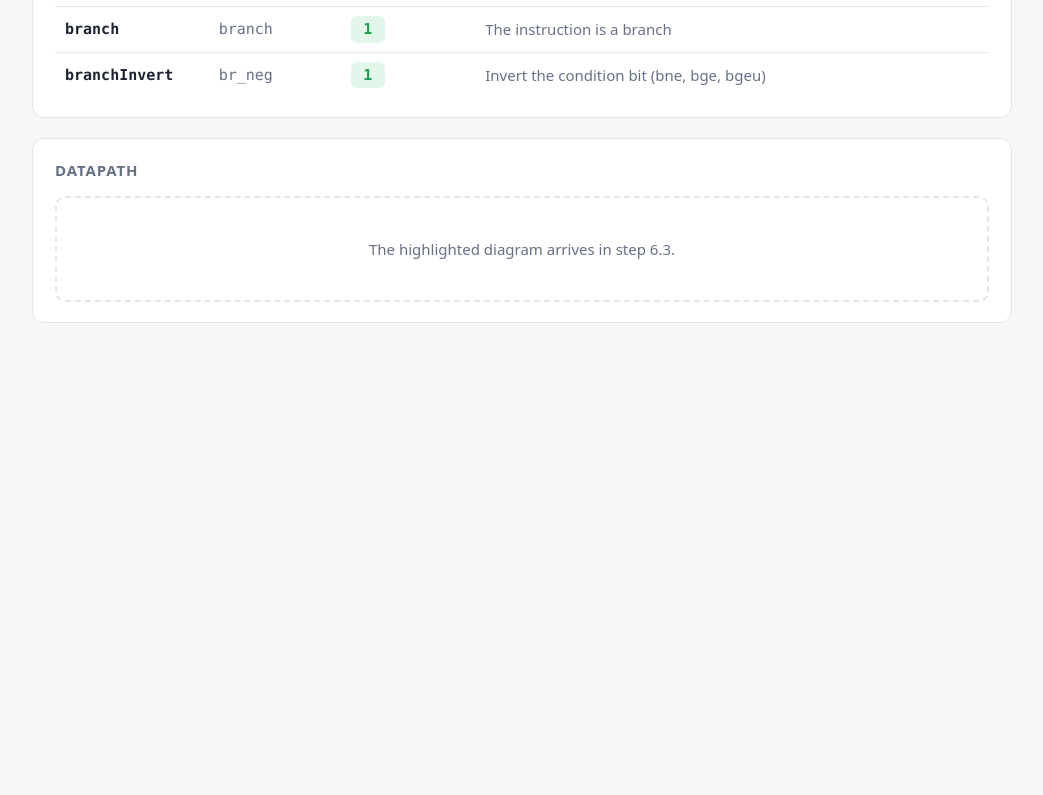
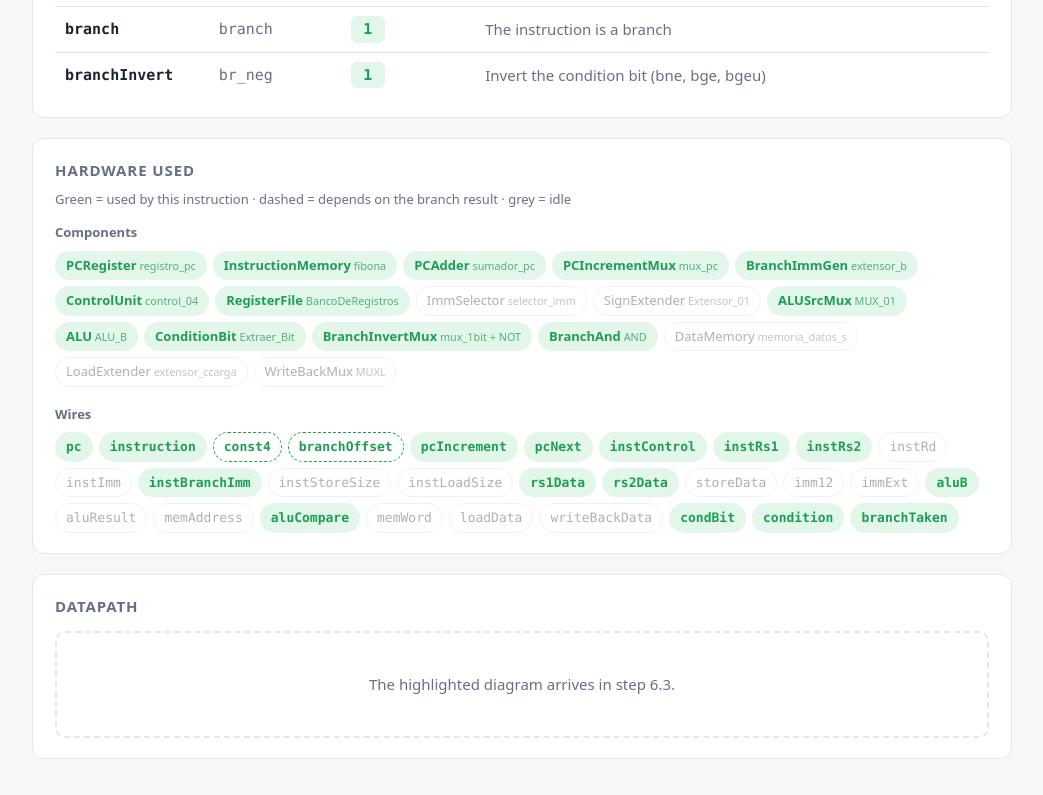
Before and after one commit to IsaacHerrera04/riscv-c-datapath-visualizer, a website: page scripts/preview/datapath.html in a window 1280 px wide. Shown: the part 839-1634 px from the top of the page, without its empty margins (118-1161 px from the left). Before the commit the page ends 1210 px from the top, so only its background shows below. Drawn offline with Linux system fonts and the light colour scheme.

Commit message:
feat(datapath): compute active components and wires per instruction type

```diff
--- a/scripts/preview/datapath.html
+++ b/scripts/preview/datapath.html
@@ -66,6 +66,14 @@
     .value.alu { background: var(--on-bg); color: var(--on); }
     .meaning { color: var(--muted); }
 
+    .chips { display: flex; flex-wrap: wrap; gap: 6px; margin-bottom: 18px; }
+    .chips:last-child { margin-bottom: 0; }
+    .chip { padding: 4px 10px; border-radius: 999px; font-size: 13px; border: 1px solid var(--border); color: var(--muted); opacity: .55; }
+    .chip.on { background: var(--on-bg); color: var(--on); border-color: transparent; opacity: 1; font-weight: 600; }
+    .chip.conditional { border: 1px dashed var(--on); color: var(--on); opacity: 1; font-weight: 600; }
+    .chip small { opacity: .75; font-weight: 400; }
+    .legend { color: var(--muted); font-size: 13px; margin: -6px 0 14px; }
+    h3 { margin: 0 0 8px; font-size: 13px; color: var(--muted); font-weight: 600; }
     .placeholder { color: var(--muted); text-align: center; padding: 40px 0; border: 2px dashed var(--border); border-radius: 10px; }
   </style>
 </head>
@@ -104,6 +112,15 @@
       </table>
     </section>
 
+    <section class="card" id="paths-card" hidden>
+      <h2>Hardware used</h2>
+      <p class="legend">Green = used by this instruction · dashed = depends on the branch result · grey = idle</p>
+      <h3>Components</h3>
+      <div class="chips" id="components"></div>
+      <h3>Wires</h3>
+      <div class="chips mono" id="wires"></div>
+    </section>
+
     <section class="card">
       <h2>Datapath</h2>
       <div class="placeholder">The highlighted diagram arrives in step 6.3.</div>
@@ -116,6 +133,7 @@
     import { decode } from "../../src/decoder/index.js";
     import { INSTRUCTIONS } from "../../src/shared/instructions.js";
     import { controlSignals, aluControlBits, CONTROL_SIGNALS } from "../../src/datapath/control.js";
+    import { activePaths, COMPONENTS, WIRES } from "../../src/datapath/activity.js";
 
     const TYPE_NAMES = { R: "R · register", I: "I · immediate", L: "L · load", S: "S · store", B: "B · branch" };
 
@@ -148,7 +166,7 @@
       const problem = errors[0]?.message ?? (program.length === 0 ? "Write one instruction" : null);
       $("error").hidden = problem === null;
       $("error").textContent = problem ?? "";
-      $("decoded-card").hidden = $("signals-card").hidden = problem !== null;
+      for (const card of ["decoded-card", "signals-card", "paths-card"]) $(card).hidden = problem !== null;
       if (problem !== null) return;
 
       const { word } = program[0];
@@ -160,6 +178,25 @@
 
       const signals = controlSignals(decoded);
       $("signals").replaceChildren(...CONTROL_SIGNALS.map((info) => signalRow(info, signals)));
+
+      const paths = activePaths(decoded);
+      $("components").replaceChildren(...COMPONENTS.map(({ name, vhdlName }) =>
+        chip(name, vhdlName, paths.components.includes(name) ? "on" : "")));
+      $("wires").replaceChildren(...WIRES.map(({ name }) =>
+        chip(name, null, paths.wires.includes(name) ? "on" : paths.conditionalWires.includes(name) ? "conditional" : "")));
+    }
+
+    // "ALU" with its VHDL name in small text; state: "on", "conditional" or "" (idle).
+    function chip(name, vhdlName, state) {
+      const element = document.createElement("span");
+      element.className = `chip ${state}`;
+      element.textContent = name;
+      if (vhdlName) {
+        const small = document.createElement("small");
+        small.textContent = ` ${vhdlName}`;
+        element.append(small);
+      }
+      return element;
     }
 
     // Colors by field: imm[11:0], imm[4:0], ... all share the immediate color.
@@ -202,7 +239,7 @@
       show($("source").value);
     });
 
-    $("examples").value = "bne x5, x6, 8";
+    $("examples").value = new URLSearchParams(location.search).get("i") ?? "bne x5, x6, 8";
     $("source").value = $("examples").value;
     show($("source").value);
   </script>
--- /dev/null
+++ b/src/datapath/activity.js
@@ -0,0 +1,150 @@
+// Which parts of the hardware an instruction uses (static view: nothing is executed).
+//
+//   activePaths(decode(word of "lb x5, 12(x0)"))
+//   → { components: ["PCRegister", ..., "DataMemory", "LoadExtender", "WriteBackMux"],
+//       wires: ["pc", "instruction", ..., "memWord", "loadData", "writeBackData"],
+//       conditionalWires: [] }
+//
+// Like the control unit, this depends only on the instruction TYPE. A branch cannot know whether
+// it is taken without the register values, so its two possible PC increments are "conditional".
+
+import { findByName } from "../shared/instructions.js";
+
+// ---------- the hardware (docs/DESIGN.md section 7) ----------
+
+// The 17 components of the schematic, with their VHDL names.
+export const COMPONENTS = Object.freeze([
+  component("PCRegister", "registro_pc"),
+  component("InstructionMemory", "fibona"),
+  component("PCAdder", "sumador_pc"),
+  component("PCIncrementMux", "mux_pc"),
+  component("BranchImmGen", "extensor_b"),
+  component("ControlUnit", "control_04"),
+  component("RegisterFile", "BancoDeRegistros"),
+  component("ImmSelector", "selector_imm"),
+  component("SignExtender", "Extensor_01"),
+  component("ALUSrcMux", "MUX_01"),
+  component("ALU", "ALU_B"),
+  component("ConditionBit", "Extraer_Bit"),
+  component("BranchInvertMux", "mux_1bit + NOT"),
+  component("BranchAnd", "AND"),
+  component("DataMemory", "memoria_datos_s"),
+  component("LoadExtender", "extensor_ccarga"),
+  component("WriteBackMux", "MUXL"),
+]);
+
+function component(name, vhdlName) {
+  return Object.freeze({ name, vhdlName });
+}
+
+// Data wires: where each one starts and where it ends. A VHDL net that goes to several places
+// is split into one wire per destination, so only the branch that matters lights up
+// (in sw, rs2 goes to memory, not through the ALU mux).
+// from: null = a constant input of the diagram.
+export const WIRES = Object.freeze([
+  // instruction fetch and next PC
+  wire("pc", "BUS3492", "PCRegister", ["InstructionMemory", "PCAdder"]),
+  wire("instruction", "INST", "InstructionMemory", []), // the 32 bits; the fields below fan out
+  wire("const4", "CONST", null, ["PCIncrementMux"]),
+  wire("branchOffset", "BUS1748", "BranchImmGen", ["PCIncrementMux"]),
+  wire("pcIncrement", "BUS1914", "PCIncrementMux", ["PCAdder"]),
+  wire("pcNext", "BUS3424", "PCAdder", ["PCRegister"]),
+
+  // fields of the instruction (slices of INST)
+  wire("instControl", "INST(6:0), INST(14:12), INST(31:25)", "InstructionMemory", ["ControlUnit"]),
+  wire("instRs1", "INST(19:15)", "InstructionMemory", ["RegisterFile"]),
+  wire("instRs2", "INST(24:20)", "InstructionMemory", ["RegisterFile"]),
+  wire("instRd", "INST(11:7)", "InstructionMemory", ["RegisterFile"]),
+  wire("instImm", "INST(31:25), INST(24:20), INST(11:7)", "InstructionMemory", ["ImmSelector"]),
+  wire("instBranchImm", "INST(31:25), INST(11:7)", "InstructionMemory", ["BranchImmGen"]),
+  wire("instStoreSize", "INST(14:12)", "InstructionMemory", ["DataMemory"]),
+  wire("instLoadSize", "INST(14:12)", "InstructionMemory", ["LoadExtender"]),
+
+  // register file, immediate and ALU
+  wire("rs1Data", "BUS72", "RegisterFile", ["ALU"]),
+  wire("rs2Data", "BUS78", "RegisterFile", ["ALUSrcMux"]),
+  wire("storeData", "BUS78 (branch to di)", "RegisterFile", ["DataMemory"]),
+  wire("imm12", "BUS325", "ImmSelector", ["SignExtender"]),
+  wire("immExt", "BUS90", "SignExtender", ["ALUSrcMux"]),
+  wire("aluB", "BUS113", "ALUSrcMux", ["ALU"]),
+  wire("aluResult", "BUS1408", "ALU", ["WriteBackMux"]),
+  wire("memAddress", "BUS1408 (branch to addr)", "ALU", ["DataMemory", "LoadExtender"]),
+  wire("aluCompare", "BUS1408 (branch to Extraer_Bit)", "ALU", ["ConditionBit"]),
+
+  // memory and write back
+  wire("memWord", "BUS146", "DataMemory", ["LoadExtender"]),
+  wire("loadData", "BUS159", "LoadExtender", ["WriteBackMux"]),
+  wire("writeBackData", "BUS137", "WriteBackMux", ["RegisterFile"]),
+
+  // branch decision
+  wire("condBit", "NET1535", "ConditionBit", ["BranchInvertMux"]),
+  wire("condition", "NET1574", "BranchInvertMux", ["BranchAnd"]),
+  wire("branchTaken", "NET1715", "BranchAnd", ["PCIncrementMux"]),
+]);
+
+function wire(name, vhdlName, from, to) {
+  return Object.freeze({ name, vhdlName, from, to: Object.freeze(to) });
+}
+
+// ---------- what each type uses ----------
+
+// Used by every instruction: fetch, PC update and decoding.
+const ALWAYS = {
+  components: ["PCRegister", "InstructionMemory", "PCAdder", "PCIncrementMux", "ControlUnit"],
+  wires: ["pc", "instruction", "pcIncrement", "pcNext", "instControl"],
+};
+
+const BY_TYPE = {
+  // rd = rs1 op rs2
+  R: {
+    components: ["RegisterFile", "ALUSrcMux", "ALU", "WriteBackMux"],
+    wires: ["const4", "instRs1", "instRs2", "instRd", "rs1Data", "rs2Data", "aluB", "aluResult",
+      "writeBackData"],
+  },
+  // rd = rs1 op immediate
+  I: {
+    components: ["RegisterFile", "ImmSelector", "SignExtender", "ALUSrcMux", "ALU", "WriteBackMux"],
+    wires: ["const4", "instRs1", "instRd", "instImm", "rs1Data", "imm12", "immExt", "aluB", "aluResult",
+      "writeBackData"],
+  },
+  // rd = memory[rs1 + immediate]: the ALU computes the address, the value comes from memory
+  L: {
+    components: ["RegisterFile", "ImmSelector", "SignExtender", "ALUSrcMux", "ALU", "DataMemory",
+      "LoadExtender", "WriteBackMux"],
+    wires: ["const4", "instRs1", "instRd", "instImm", "instLoadSize", "rs1Data", "imm12", "immExt", "aluB",
+      "memAddress", "memWord", "loadData", "writeBackData"],
+  },
+  // memory[rs1 + immediate] = rs2: no register is written
+  S: {
+    components: ["RegisterFile", "ImmSelector", "SignExtender", "ALUSrcMux", "ALU", "DataMemory"],
+    wires: ["const4", "instRs1", "instRs2", "instImm", "instStoreSize", "rs1Data", "storeData", "imm12",
+      "immExt", "aluB", "memAddress"],
+  },
+  // compare rs1 with rs2; the PC gets +4 or the offset depending on the result
+  B: {
+    components: ["RegisterFile", "ALUSrcMux", "ALU", "ConditionBit", "BranchInvertMux", "BranchAnd",
+      "BranchImmGen"],
+    wires: ["instRs1", "instRs2", "instBranchImm", "rs1Data", "rs2Data", "aluB", "aluCompare", "condBit",
+      "condition", "branchTaken"],
+    conditionalWires: ["const4", "branchOffset"], // taken → offset, not taken → 4
+  },
+};
+
+// Parts of the hardware used by a decoded instruction, or null if it is not one of the 33.
+// Lists follow the order of COMPONENTS and WIRES, so the result is always the same.
+export function activePaths(decoded) {
+  const instruction = decoded && !decoded.error ? findByName(decoded.name) : undefined;
+  if (!instruction) return null;
+  const used = BY_TYPE[instruction.type];
+  return Object.freeze({
+    components: inOrder(COMPONENTS, [...ALWAYS.components, ...used.components]),
+    wires: inOrder(WIRES, [...ALWAYS.wires, ...used.wires]),
+    conditionalWires: inOrder(WIRES, used.conditionalWires ?? []),
+  });
+}
+
+// The names of `all` that appear in `names`, in the order of `all`.
+function inOrder(all, names) {
+  const wanted = new Set(names);
+  return Object.freeze(all.map((item) => item.name).filter((name) => wanted.has(name)));
+}
```
Also changed, not shown: docs/DESIGN.md (+15 -1 lines), tests/datapath/activity.test.js (added, +111 -0 lines).
